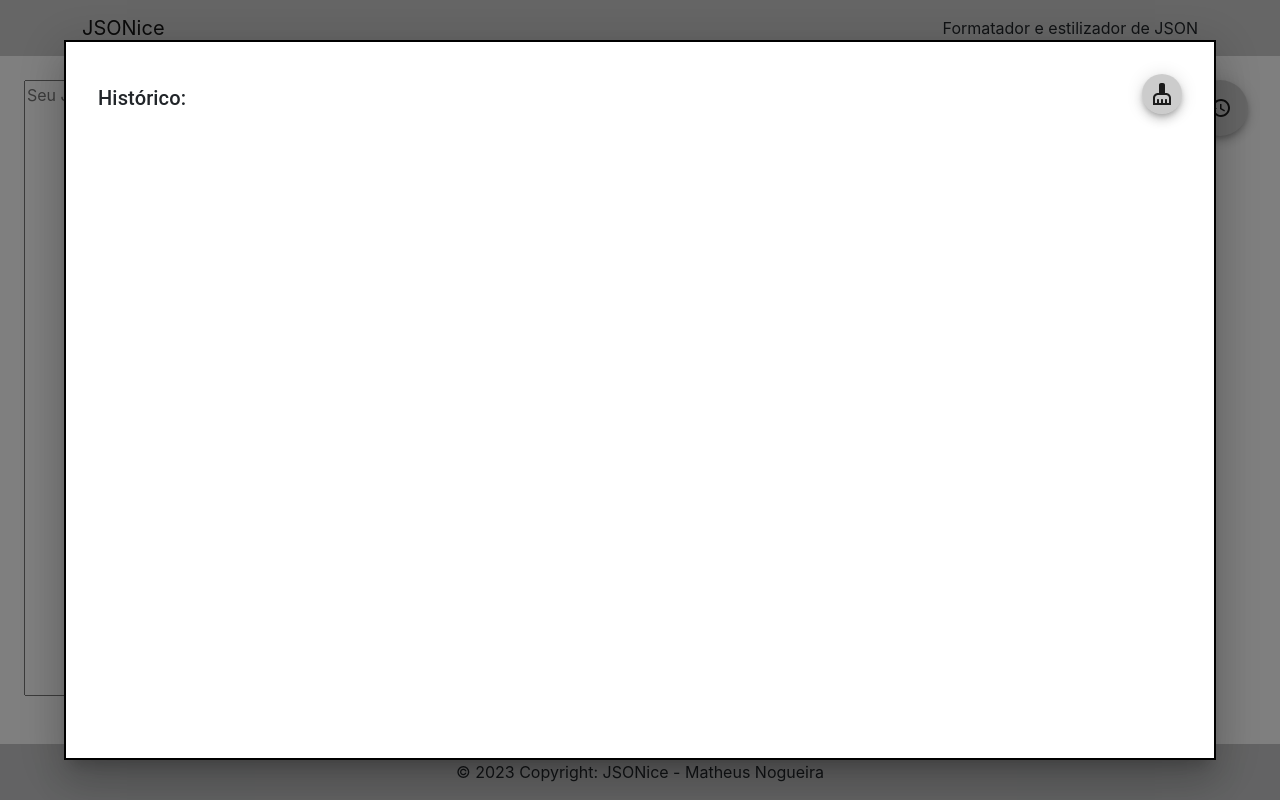
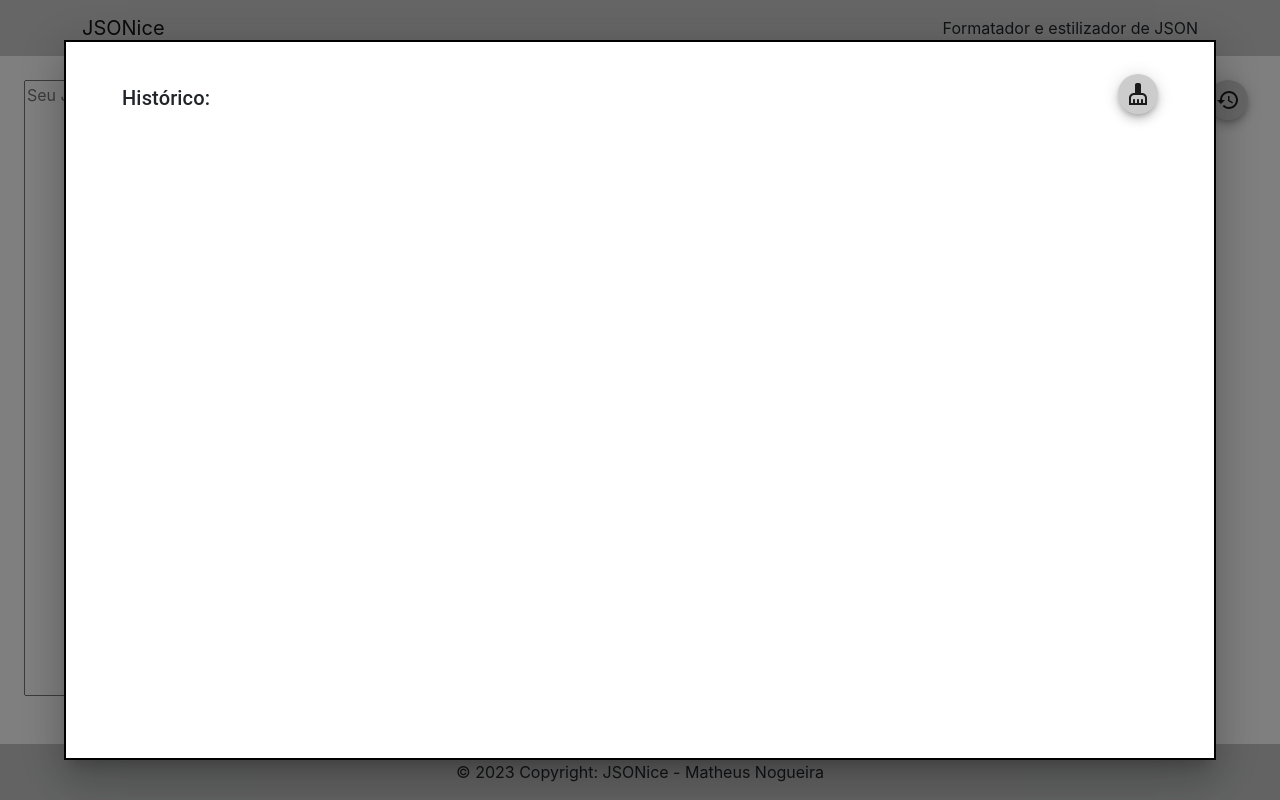
Before and after one commit to matheusnog/jsonice, a React (Create React App) app: page / in a window 1280 px wide. Both pictures are taken after a click on the button 1220 px from the left and 108 px from the top of the page. Built offline with nearby package versions, Linux system fonts and the light colour scheme; the HTML template or start-up script is replaced by a standard one.

Commit message:
Melhorias gerais

```diff
--- a/src/components/Content/Content.css
+++ b/src/components/Content/Content.css
@@ -8,3 +8,14 @@
     overflow: auto !important;
     resize: none;
 }
+
+.boxContent {
+    align-content: end !important;
+    align-items: end !important;
+    display: flex !important;
+    justify-content: space-between !important;
+}
+
+.bgGray {
+    background-color: rgba(0, 0, 0, 0.2) !important;
+}
--- a/src/components/Content/Content.jsx
+++ b/src/components/Content/Content.jsx
@@ -90,11 +90,16 @@ const Content = () => {
                 aria-describedby="modal-modal-description"
             >
                 <Box sx={styleModal}>
-                    <div style={{ alignContent: 'end', alignItems: 'end', display: 'flex', justifyContent: 'space-between' }}>
+                    <div className='boxContent ms-4'>
                         <Typography id="modal-modal-title" variant="h6" component="h2">
                             Histórico:
                         </Typography>
-                        <Fab size="small" style={{ backgroundColor: 'rgba(0, 0, 0, 0.2)' }} aria-label="add" onClick={() => clearHistory()}>
+                        <Fab
+                            size="small"
+                            className='bgGray me-4'
+                            aria-label="add"
+                            onClick={() => clearHistory()}
+                        >
                             <CleaningServicesIcon />
                         </Fab>
                     </div>
@@ -114,10 +119,20 @@ const Content = () => {
                 </Grid>
                 <Grid container item sm={6} className='p-3' style={{ overflow: 'scroll', maxHeight: '100%' }}>
                     <div className='align-items-end text-end' style={{ width: '100vh', marginBottom: 5 }}>
-                        <Fab color='inherit' style={{ marginRight: 5, backgroundColor: btnBackColor, color: btnColor }} aria-label="add" onClick={() => changeColor()}>
+                        <Fab
+                            color='inherit'
+                            style={{ marginRight: 5, backgroundColor: btnBackColor, color: btnColor }} size='small'
+                            aria-label="add"
+                            onClick={() => changeColor()}
+                        >
                             <DarkModeIcon />
                         </Fab>
-                        <Fab style={{ backgroundColor: 'rgba(0, 0, 0, 0.2)' }} aria-label="add" onClick={() => openHistoryModal()}>
+                        <Fab
+                            className='bgGray'
+                            size='small'
+                            aria-label="add"
+                            onClick={() => openHistoryModal()}
+                        >
                             <HistoryIcon />
                         </Fab>
                     </div>
```
Also changed, not shown: src/components/History/History.jsx (+12 -2 lines).
